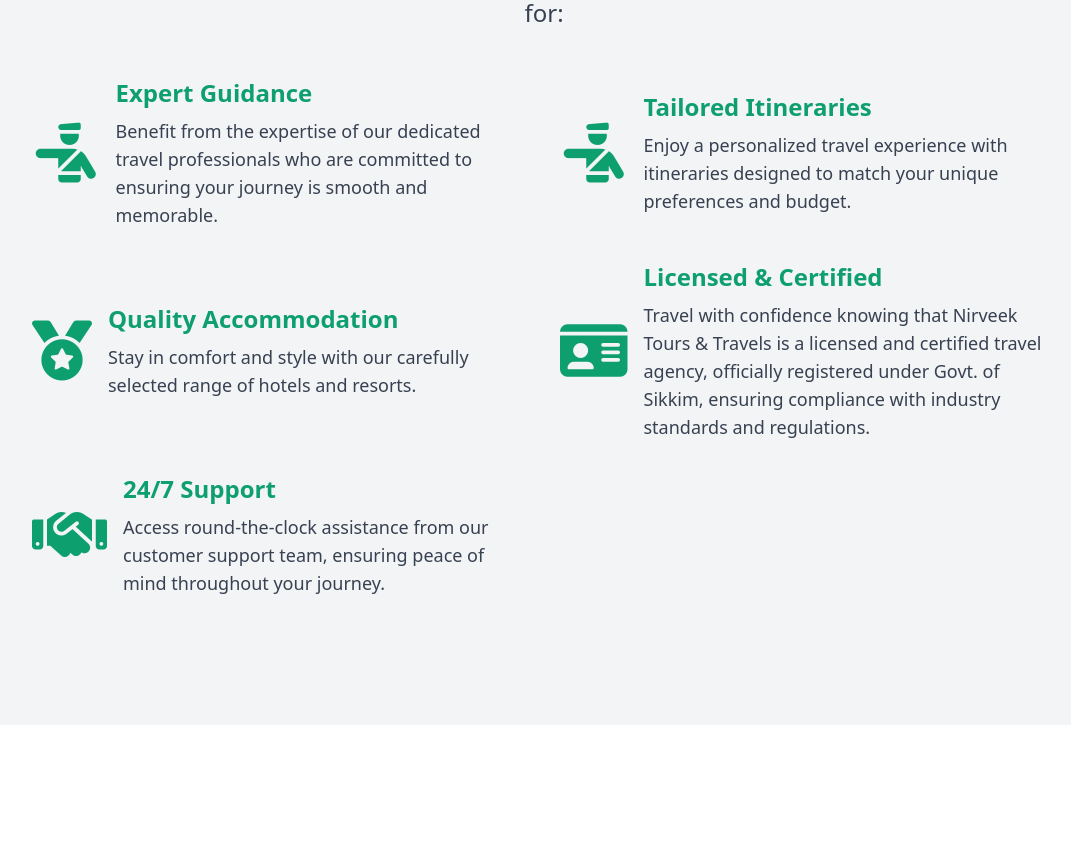
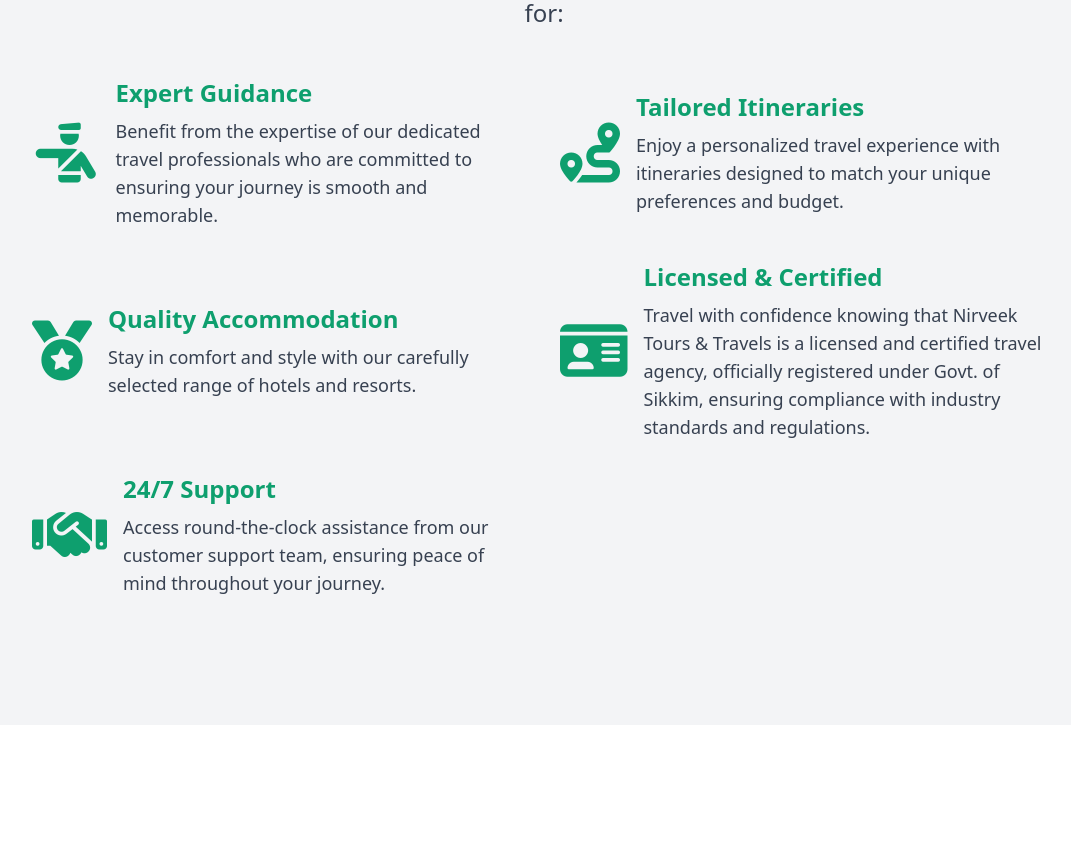
Before and after one commit to dloc47/NirveekTT, an Angular app: page / in a window 1280 px wide. Shown: the part 2860-3719 px from the top of the page, without its empty margins (96-1167 px from the left). Built offline with nearby package versions, Linux system fonts and the light colour scheme.

Commit message:
Icon updated for 'Tailored Itineraries' in 'why Choose Us' component

```diff
--- a/src/app/why-choose-us/why-choose-us.component.html
+++ b/src/app/why-choose-us/why-choose-us.component.html
@@ -27,7 +27,7 @@
             <!-- <svg xmlns="http://www.w3.org/2000/svg" class="h-6 w-6 text-gray-800 dark:text-white" fill="none" viewBox="0 0 24 24" stroke="currentColor">
               <path stroke-linecap="round" stroke-linejoin="round" stroke-width="2" d="M9 5l7 7-7 7"/>
             </svg> -->
-            <i class="fa-solid fa-person-military-pointing text-6xl text-primary-color"></i>
+            <i class="fa-solid fa-route text-6xl text-primary-color"></i>
           </div>
           <div>
             <h2 class="text-xl lg:text-2xl font-semibold text-primary-color dark:text-white mb-2">Tailored Itineraries</h2>
```
